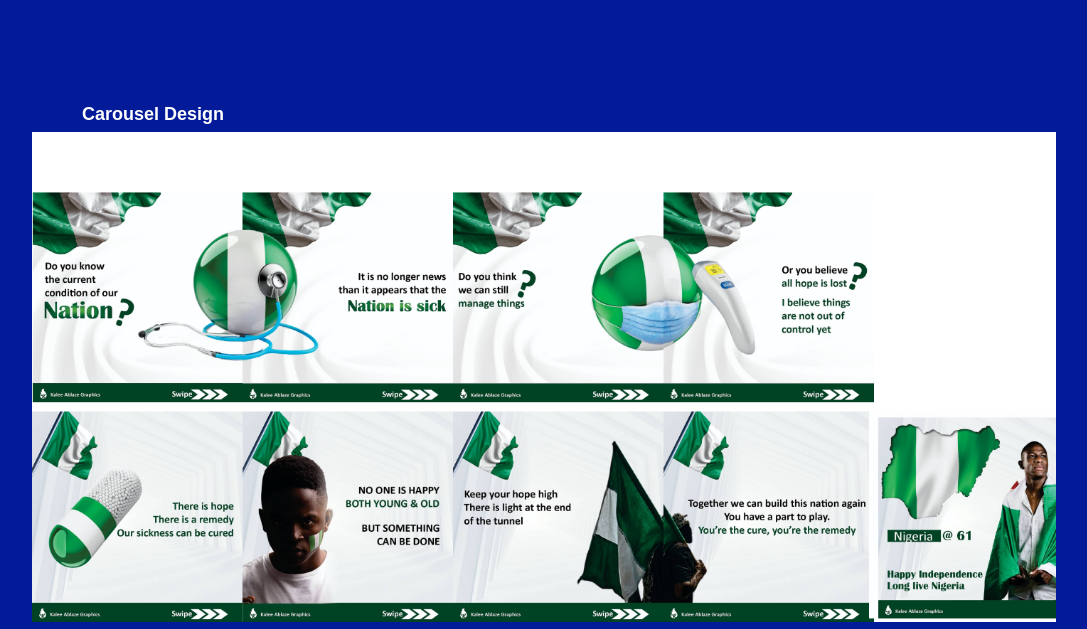
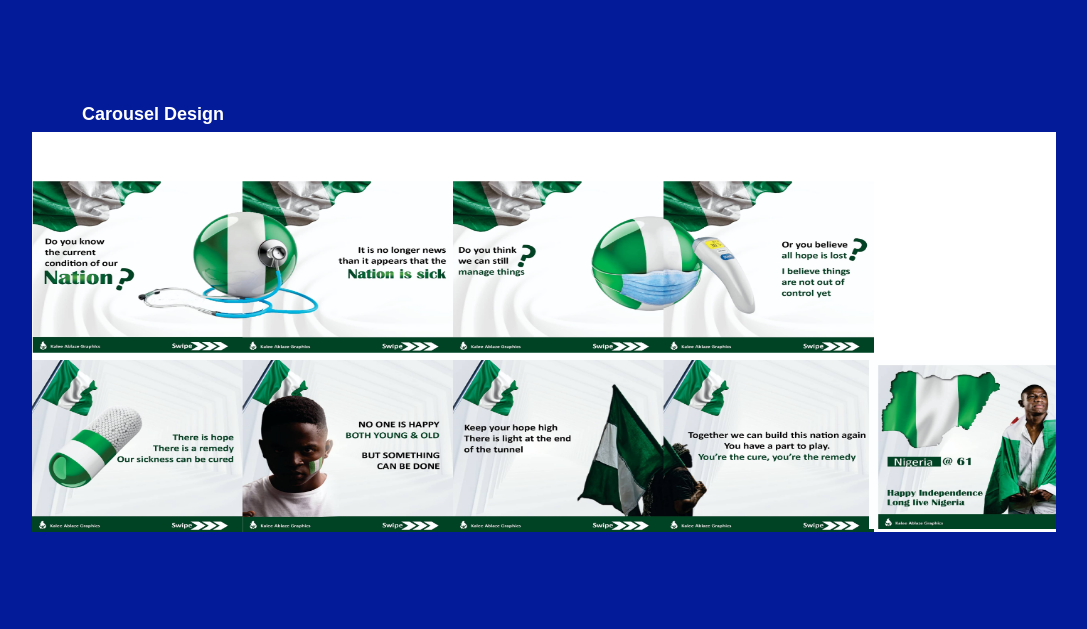
Before and after one commit to kalee-kenneth/Kenneth-Kalu-s-portfolio, a plain HTML site: page index.html in a window 1280 px wide. Shown: the part 4550-5179 px from the top of the page, without its empty margins (96-1183 px from the left). Drawn offline with nearby package versions, Linux system fonts and the light colour scheme.

Commit message:
Update index.html

```diff
--- a/index.html
+++ b/index.html
@@ -124,9 +124,10 @@
         <img src="Flyer mockup.png" class="img-fluid" >
         <p class="graphic">Social media, events, birthdays, church flyers and more</p>
 
-        <p class="graphic" id="second"> Carousel Design</p>
-        <img src="carousel.png" class="finalpic">
-
+        <div class="finalpic">
+            <p class="graphic" id="second"> Carousel Design</p>
+            <img src="carousel.png" class="img-fluid">
+         </div>
         <p class="graphic" id="second"> Logo</p>
         <img src="logo mockup.png" class="img-fluid">
         </div>
```
